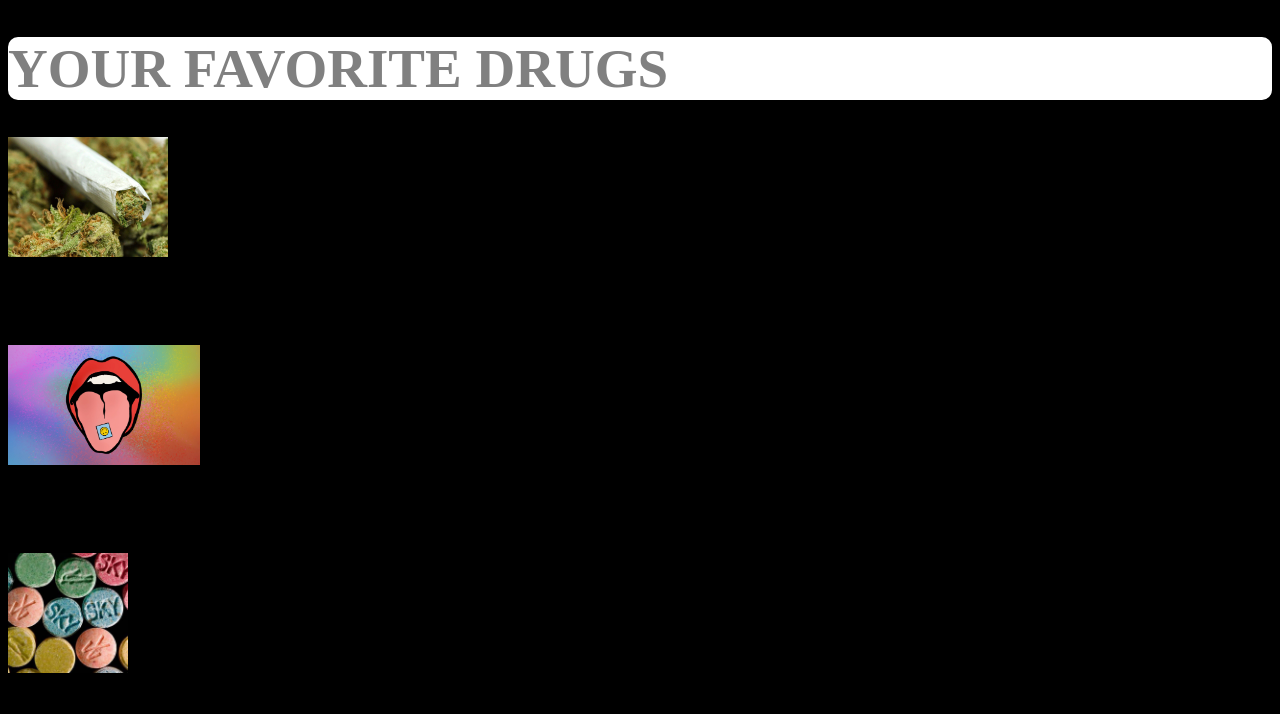
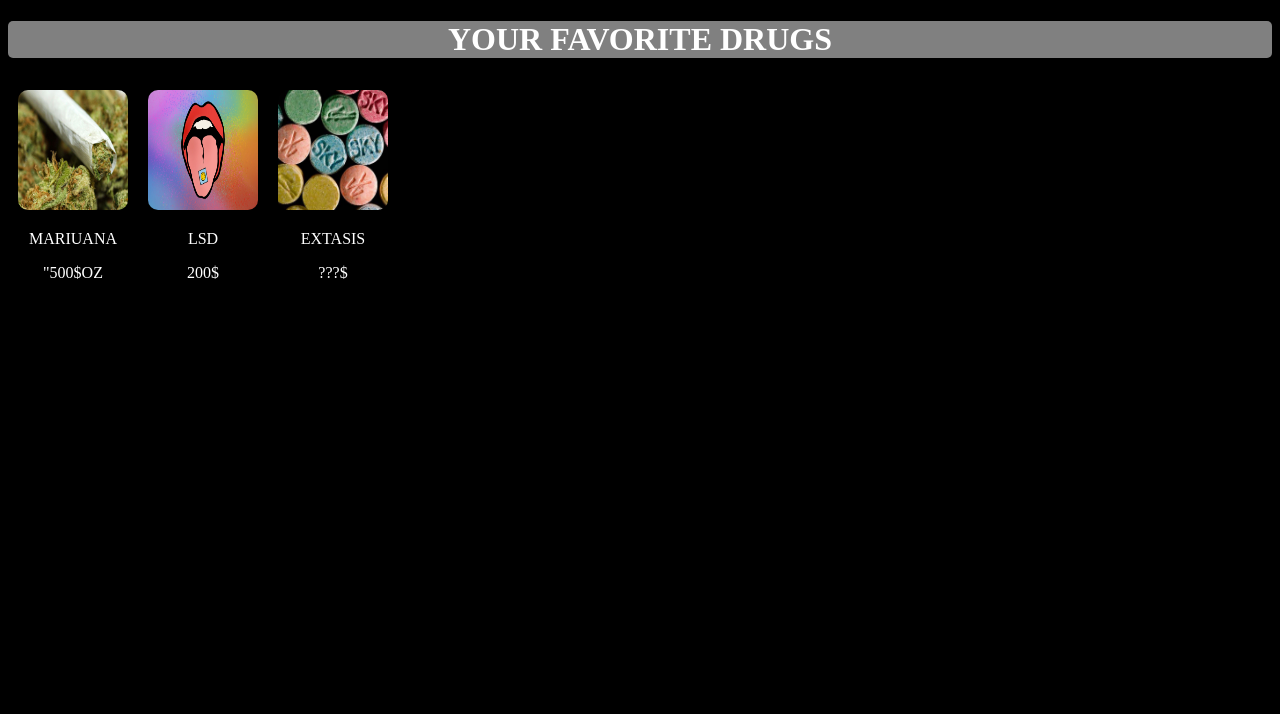
Before and after one commit to jose007jaime1/web, a plain HTML site: page index.html in a window 1280 px wide. Drawn offline with Linux system fonts and the light colour scheme.

Commit message:
Update styles.css

```diff
--- a/styles.css
+++ b/styles.css
@@ -1,37 +1,37 @@
 body{
-    background-color: black;
+    background: #000;
+}
+h1{
+    border-radius: 5px;
+    color:white;
+    background: grey;
+    text-align: center;
+}
+div.galeria{
+    transition: all 300ms;
+    border-radius: 10%;
+    display: grid;
+    margin: 10px 10px;
+    float: left;
+    width:110px;
+    box-sizing: border-box;
 
 }
-.flex-center{
-    display: flex;
-    justify-content: center;
+div.galeria img{
+    border-radius: 10px;
+    width: 100%;
+    height: auto;
 }
-h1{
-    border-radius: 10px;
-    font-size: 55px;
-    color: gray;
-    background-color: rgb(255, 255, 255);
+div.galeria:hover{
+    transform: scale(1.15);
+
 }
-#pelicula{
-    border-radius: 4px;
-    display: grid;
-    grid-template-columns: repeat(6, 1fr);
-    width: 100%;
-    margin: 5%;
-    grid-gap: 100px;
+div.pie{
+    text-align: center;
+    color: white;
 }
-#pelicula img{
-    border-radius: 10px;
-    width: 350%;
-    height: 100%;
-    transition: all 300ms;
-    position: relative;
+.imagen-producto{
+    width: 100px;
+    height: 100px;
     box-sizing: border-box;
 }
-#pelicula img:hover{
-    transform: scale(1.15);
-}
-.lsd{
-    width: 500px;
-    height: 500;
-}
```
